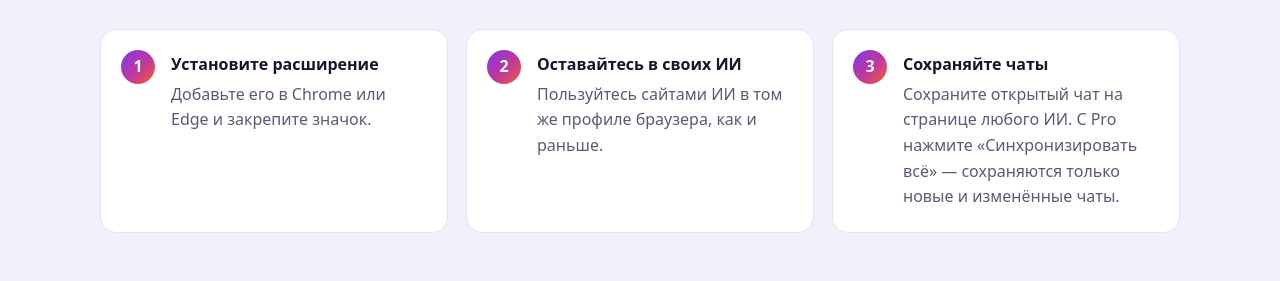
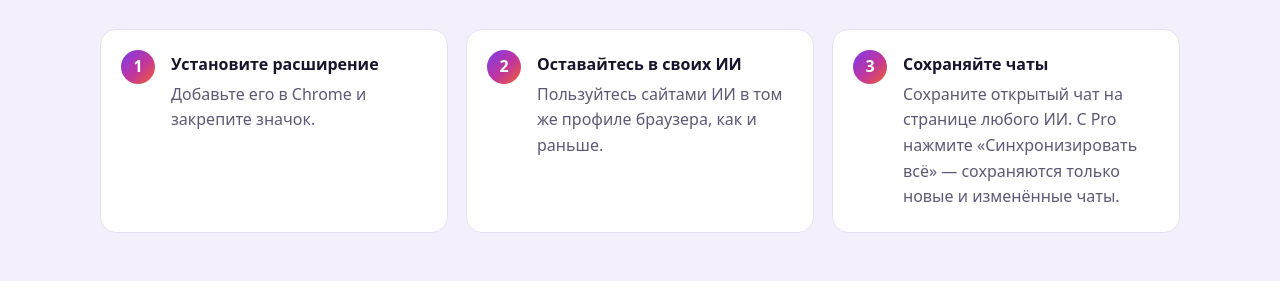
Before and after one commit to aichatsaver/aichatsaver.github.io, a Jekyll site: the page built from ru/index.html, in a window 1280 px wide and 900 px high, scrolled down 8351 px. Shown: the part 177-458 px from the top of the window. Built offline with Jekyll 4.4.1, drawn with Linux system fonts in a browser that asks for light colours; some of the changed text lies outside the part shown.

Commit message:
Chrome only: remove Edge text (ru)

```diff
--- a/_data/i18n/ru.yml
+++ b/_data/i18n/ru.yml
@@ -26,7 +26,6 @@
   get_from: Скачать в
   soon: Скоро
   chrome_soon_aria: 'Chrome Web Store: скоро'
-  edge_soon_aria: 'Microsoft Edge Add-ons: скоро'
   version: Версия %version%
 meta:
   tagline: Сохраняйте каждый чат с ИИ в папку на своём компьютере.
@@ -59,7 +58,7 @@
   h1_b: на вашем компьютере
   h1_c: .
   lede: "%name% — расширение для браузера, которое сохраняет ваши чаты из 18 ИИ-ассистентов в папку на вашем компьютере. Сохраняйте открытый чат в один клик; с Pro один клик синхронизирует все ИИ. Ничего не покидает ваше устройство."
-  hero_note: Для Google Chrome и Microsoft Edge.
+  hero_note: Для Google Chrome.
   ais_h2: Работает с 18 ИИ
   ais_p: Входите в свои ИИ в браузере как обычно. %name% сохраняет чаты каждого из них в отдельную папку.
   features_h2: Весь чат, а не только текст
@@ -92,7 +91,7 @@
   how_h2: Как это работает
   steps:
   - t: Установите расширение
-    d: Добавьте его в Chrome или Edge и закрепите значок.
+    d: Добавьте его в Chrome и закрепите значок.
   - t: Оставайтесь в своих ИИ
     d: Пользуйтесь сайтами ИИ в том же профиле браузера, как и раньше.
   - t: "Сохраняйте чаты"
```
